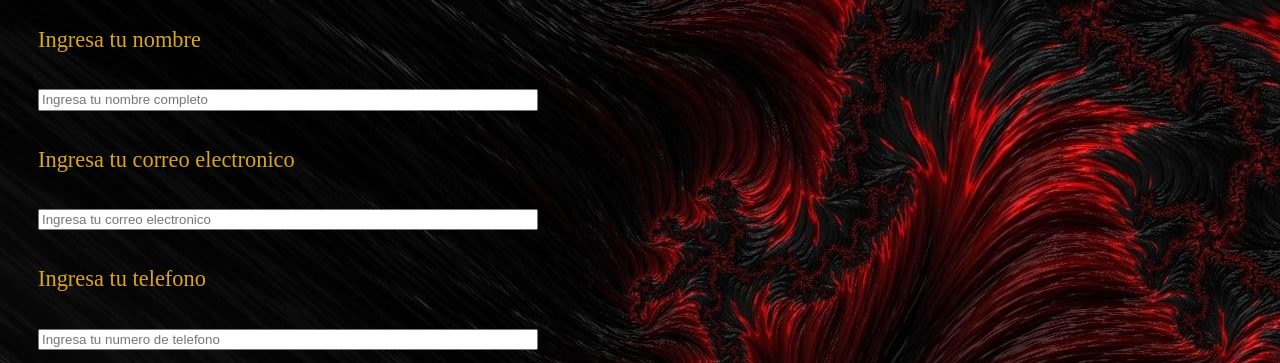
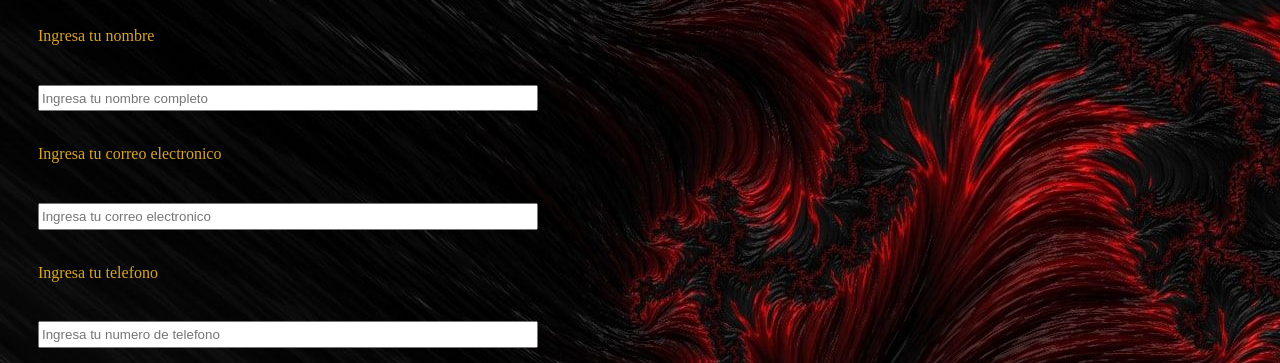
Before and after one commit to TomasDnatale/DesarrollowebCoder, a plain HTML site: page pages/contacto.html in a window 1280 px wide. Shown: the part 381-744 px from the top of the page. Drawn offline with Linux system fonts and the light colour scheme.

```diff
--- a/styles/_partials/_main.scss
+++ b/styles/_partials/_main.scss
@@ -37,7 +37,7 @@ body {
   height: 500px;
   padding: 30px;
   row-gap: 5px;
-  font-size: var(--text-small);
+  font-size: map-get($fontsizes, --text-small );
 }
 .boton-contacto {
   background-color: antiquewhite;
```
Also changed, not shown: styles/_partials/_maps.scss (line endings or trailing spaces), styles/styles.css.
